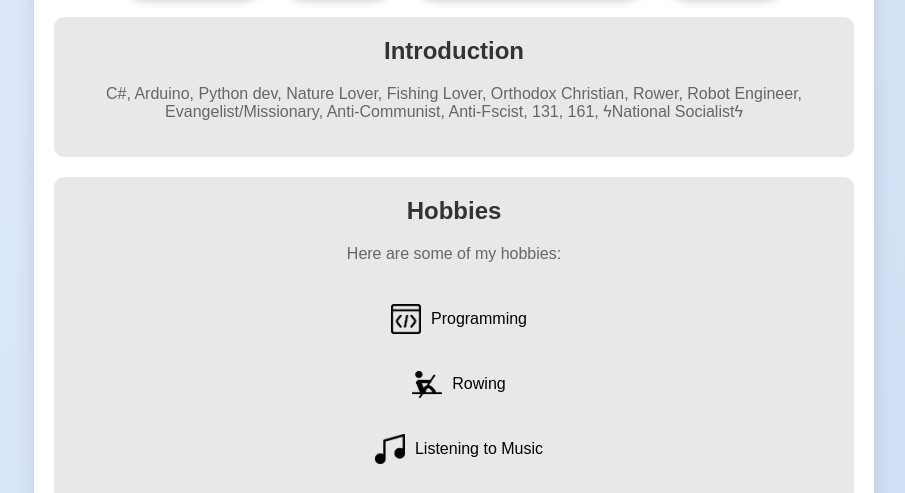
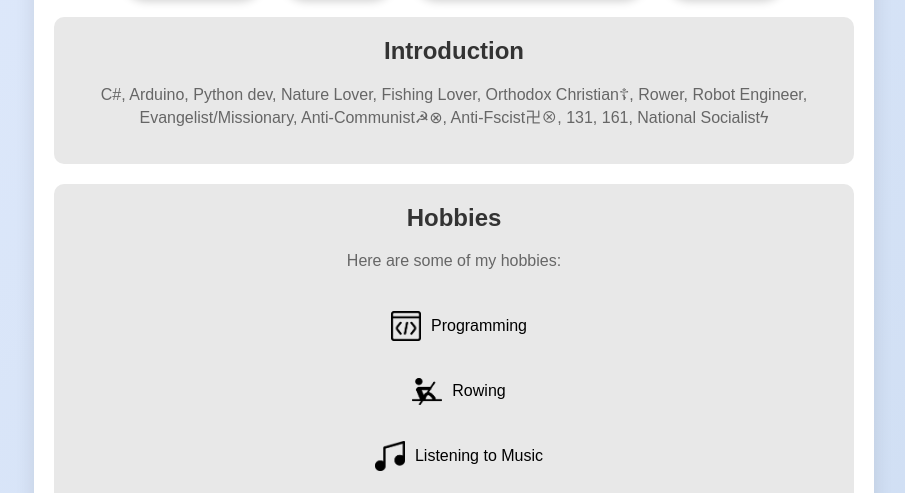
Before and after one commit to Giosho/GioshoSite, a plain HTML site: page menu.html in a window 1280 px wide. Shown: the part 271-764 px from the top of the page, without its empty margins (186-1091 px from the left). Drawn offline with Linux system fonts and the light colour scheme.

Commit message:
Update menu.html

```diff
--- a/menu.html
+++ b/menu.html
@@ -77,7 +77,7 @@
 
         <div id="intro" class="section">
             <h2>Introduction</h2>
-            <p>C#, Arduino, Python dev, Nature Lover, Fishing Lover, Orthodox Christian, Rower, Robot Engineer, Evangelist/Missionary, Anti-Communist, Anti-Fscist, 131, 161, ϟNational Socialistϟ</p>
+            <p>C#, Arduino, Python dev, Nature Lover, Fishing Lover, Orthodox Christian☦, Rower, Robot Engineer, Evangelist/Missionary, Anti-Communist☭⊗, Anti-Fscist卍⊗, 131, 161, National Socialistϟ</p>
         </div>
 
         <div id="hobbies" class="section">
```
